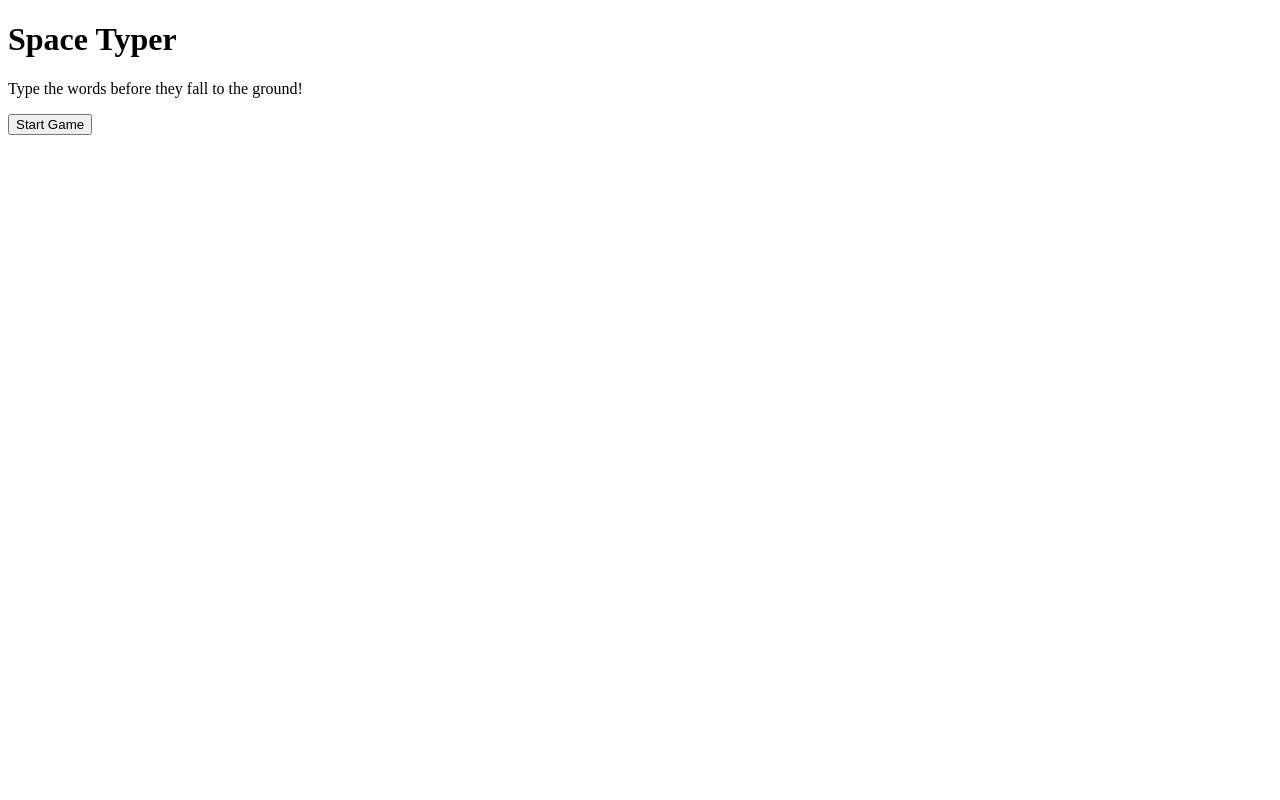
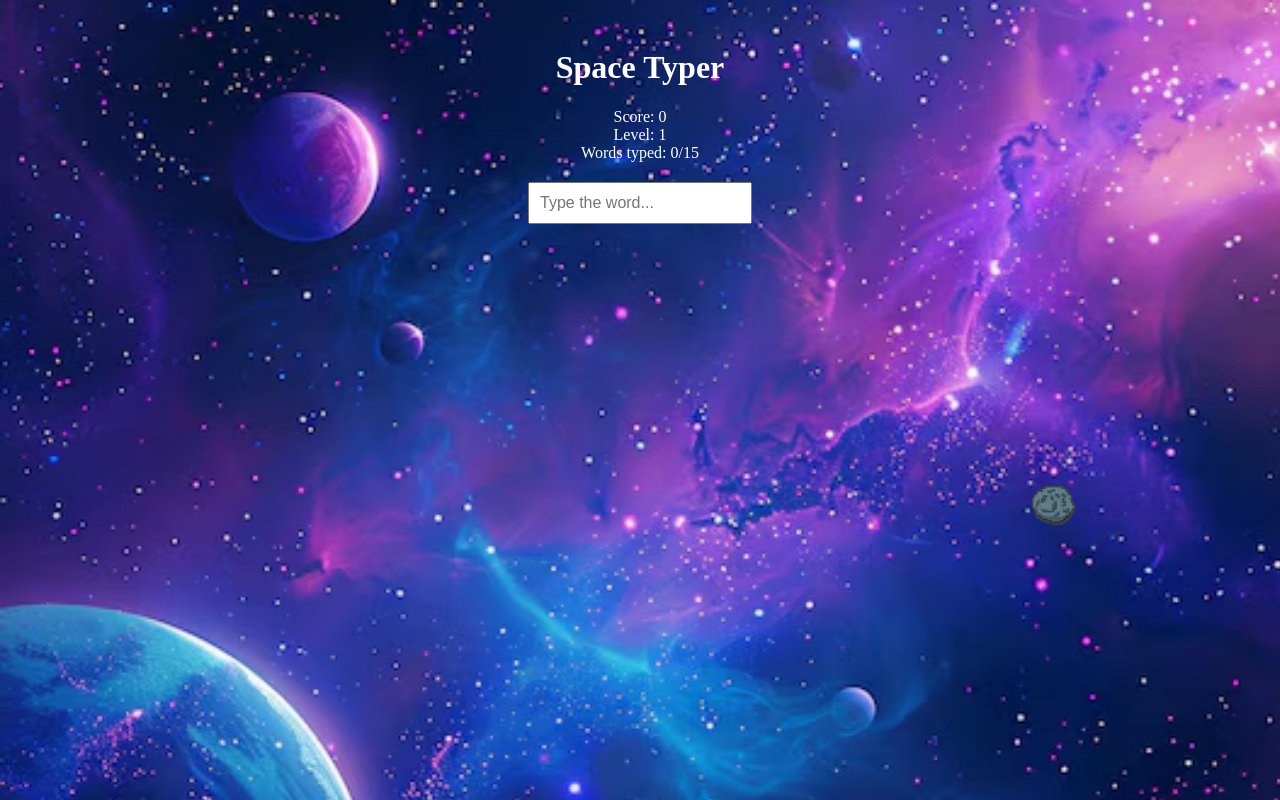
Before and after one commit to daniely521/Space-Typer, a plain HTML site: page index.html in a window 1280 px wide. Both pictures are taken after a click on the button "Start Game". Drawn offline with Linux system fonts and the light colour scheme.

Commit message:
added bg and also asteroid files, changed some css

```diff
--- a/index.html
+++ b/index.html
@@ -8,19 +8,19 @@
 </head>
 <body>
     <!-- start screen -->
-    <div id="staet-screen">
+    <div id="start-screen">
         <h1>Space Typer</h1>
         <p>Type the words before they fall to the ground!</p>
         <button id="start-button">Start Game</button>
     </div>
     <!-- game screen -->
      <div id="game-container" class="hidden">
-     <h1>Space Typer</h1>
+        <h1>Space Typer</h1>
         <div id="score-display">Score: <span id="score">0</span></div>
         <div id="level-display">Level: <span id="level">1</span></div>
         <div id="words-typed-displayed">Words typed: <span id="words-typed">0</span>/15</div>
-        <div id="asteroid container"></div>
         <input type="text" id="word-input" placeholder="Type the word...">
+        <div id="asteroid-container"></div>
     </div>
     <script src="script.js"></script>
 </body>
--- a/styles.css
+++ b/styles.css
@@ -1,3 +1,56 @@
+body {
+    background-image: url("spaceBg.png");
+    background-repeat: no-repeat;
+    background-size: 190vh;
+    color: white;
+    text-align: center;
+    padding: 20px;
+}
+
+#start-screen {
+    position: absolute;
+    top: 50%;
+    left: 50%;
+    transform: translate(-50%, -70%);
+}
+
+#game-container {
+    position: relative;
+    width: 80%;
+    height: 500px;
+    margin: 0 auto;
+    overflow: hidden;
+}
+
+#asteroid-container {
+    position: absolute;
+    top: 0;
+    left: 0;
+    width: 100%;
+    height: 100%;
+}
+
+.asteroid {
+    position: absolute;
+    bottom: 0;
+    width: 50px;
+    height: auto;
+    transition: bottom 1s linear;
+}
+
+#word-input {
+    margin-top: 20px;
+    padding: 10px;
+    font-size: 16px;
+    width: 200px;
+}
+
 .hidden {
     display: none;
 }
+
+button{
+    padding: 10px 20px;
+    font-size: 18px;
+    cursor: pointer;
+}
```
Also changed, not shown: resources/asteroid1.png (added), resources/asteroid2.png (added), resources/asteroid3.png (added), resources/asteroid4.png (added), resources/asteroid5.png (added), spaceBg.png (added).
